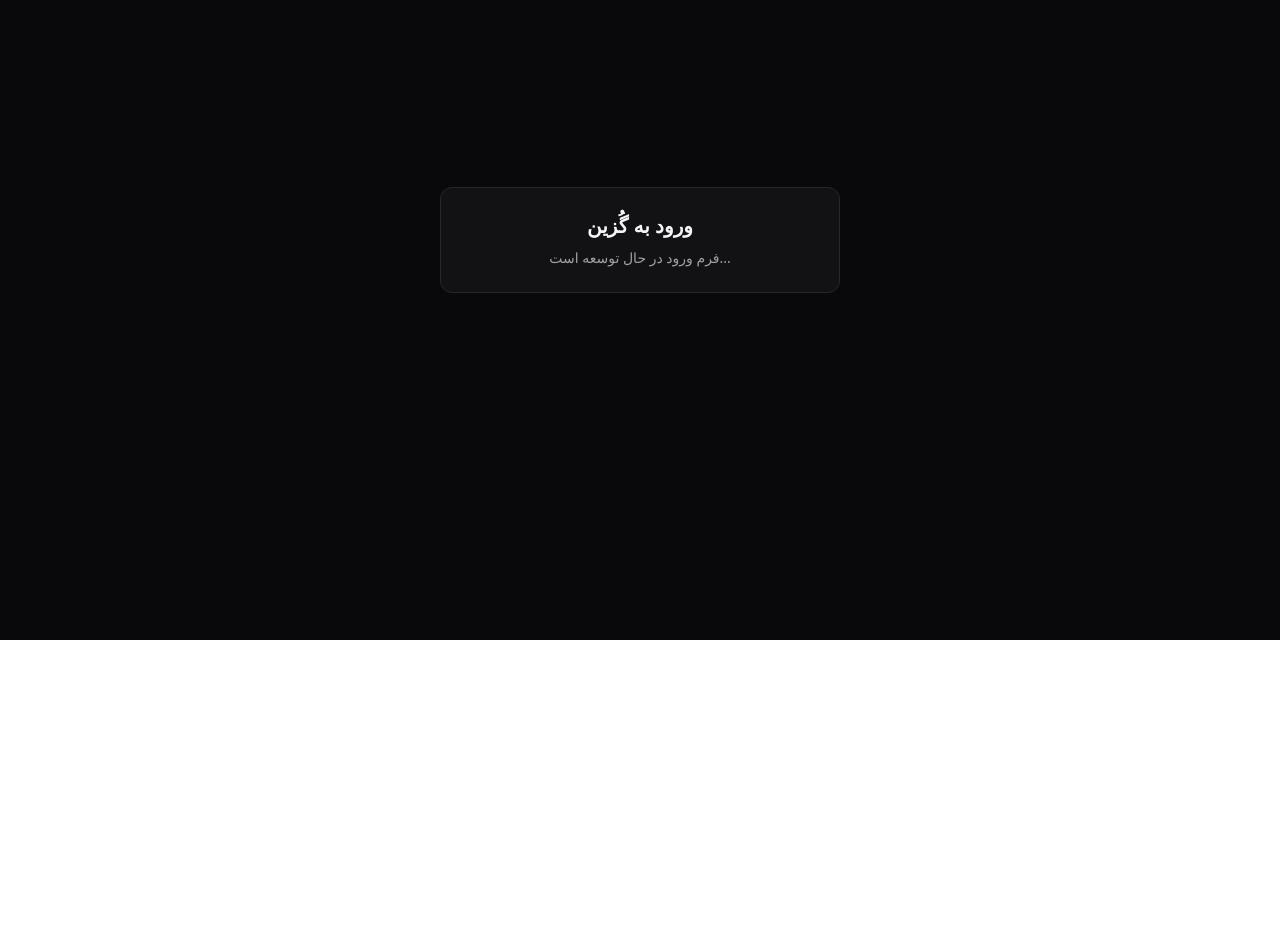
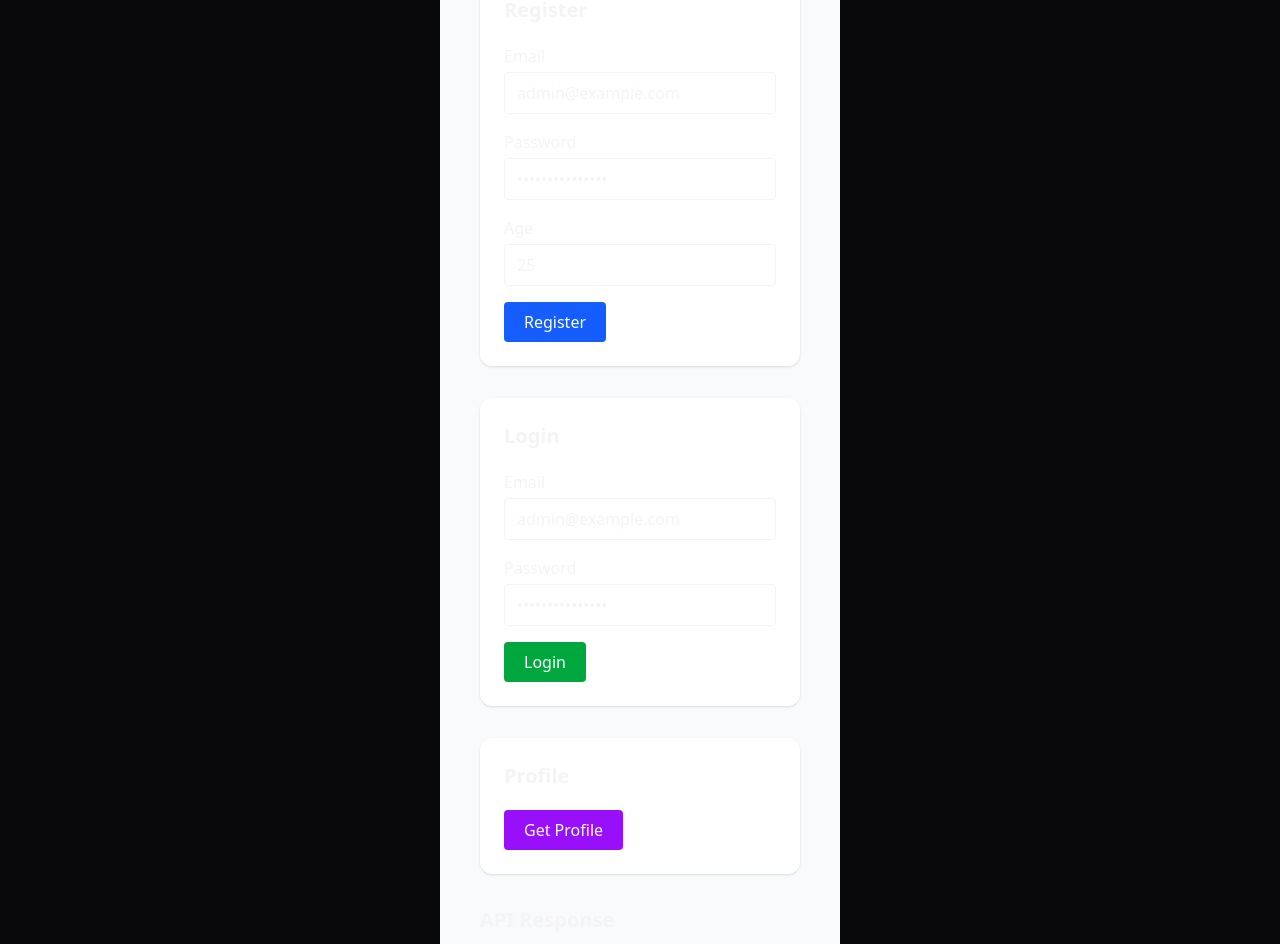
Before and after one commit to mosenn/gozin, a Next.js app: page /login in a window 1280 px wide. Shown: the part 160-1104 px from the top of the page. Before the commit the page ends 800 px from the top, so only its background shows below. Built offline with nearby package versions, Linux system fonts and the light colour scheme; no server answers.

Commit message:
fix(api-test) local & vercel

```diff
--- a/app/(auth)/login/page.tsx
+++ b/app/(auth)/login/page.tsx
@@ -1,8 +1,293 @@
+'use client';
+
+import { FormEvent, useState } from 'react';
+
+import {
+  getProfile,
+  login,
+  register,
+} from '@/features/auth/api/authApi';
+
+type Result = unknown;
+
 export default function LoginPage() {
+  const [result, setResult] = useState<Result>(null);
+  const [loading, setLoading] = useState(false);
+
+  // -------------------------
+  // Register
+  // -------------------------
+
+  const handleRegister = async (
+    event: FormEvent<HTMLFormElement>,
+  ) => {
+    event.preventDefault();
+
+    const formData = new FormData(event.currentTarget);
+
+    const email = formData.get('email') as string;
+    const password = formData.get('password') as string;
+    const age = Number(formData.get('age'));
+
+    try {
+      setLoading(true);
+      setResult(null);
+
+      const data = await register({
+        email,
+        password,
+        age,
+      });
+
+      setResult(data);
+    } catch (error: unknown) {
+      handleError(error);
+    } finally {
+      setLoading(false);
+    }
+  };
+
+  // -------------------------
+  // Login
+  // -------------------------
+
+  const handleLogin = async (
+    event: FormEvent<HTMLFormElement>,
+  ) => {
+    event.preventDefault();
+
+    const formData = new FormData(event.currentTarget);
+
+    const email = formData.get('email') as string;
+    const password = formData.get('password') as string;
+
+    try {
+      setLoading(true);
+      setResult(null);
+
+      const data = await login({
+        email,
+        password,
+      });
+
+      setResult(data);
+    } catch (error: unknown) {
+      handleError(error);
+    } finally {
+      setLoading(false);
+    }
+  };
+
+  // -------------------------
+  // Profile
+  // -------------------------
+
+  const handleProfile = async () => {
+    try {
+      setLoading(true);
+      setResult(null);
+
+      const data = await getProfile();
+
+      setResult(data);
+    } catch (error: unknown) {
+      handleError(error);
+    } finally {
+      setLoading(false);
+    }
+  };
+
+  // -------------------------
+  // Error Handler
+  // -------------------------
+
+  const handleError = (error: unknown) => {
+    if (
+      typeof error === 'object' &&
+      error !== null &&
+      'response' in error
+    ) {
+      const axiosError = error as {
+        response?: {
+          data?: unknown;
+        };
+        message?: string;
+      };
+
+      setResult(
+        axiosError.response?.data ||
+          axiosError.message ||
+          'Something went wrong',
+      );
+
+      return;
+    }
+
+    setResult('Something went wrong');
+  };
+
   return (
-    <main className="rounded-xl border border-zinc-800 bg-zinc-900/60 p-6 text-center">
-      <h1 className="text-xl font-bold">ورود به گُزین</h1>
-      <p className="mt-2 text-sm text-zinc-400">فرم ورود در حال توسعه است...</p>
+    <main className="min-h-screen bg-gray-50 p-10">
+      <div className="mx-auto max-w-4xl space-y-8">
+
+        <h1 className="text-3xl font-bold">
+          Auth API Test
+        </h1>
+
+        {/* ========================= */}
+        {/* Register */}
+        {/* ========================= */}
+
+        <section className="rounded-xl bg-white p-6 shadow">
+          <h2 className="mb-5 text-xl font-semibold">
+            Register
+          </h2>
+
+          <form
+            onSubmit={handleRegister}
+            className="space-y-4"
+          >
+            <div>
+              <label className="mb-1 block">
+                Email
+              </label>
+
+              <input
+                name="email"
+                type="email"
+                placeholder="admin@example.com"
+                defaultValue="admin@example.com"
+                required
+                className="w-full rounded border px-3 py-2"
+              />
+            </div>
+
+            <div>
+              <label className="mb-1 block">
+                Password
+              </label>
+
+              <input
+                name="password"
+                type="password"
+                placeholder="Password"
+                defaultValue="Aw2$377778admin"
+                required
+                className="w-full rounded border px-3 py-2"
+              />
+            </div>
+
+            <div>
+              <label className="mb-1 block">
+                Age
+              </label>
+
+              <input
+                name="age"
+                type="number"
+                placeholder="25"
+                defaultValue="25"
+                required
+                className="w-full rounded border px-3 py-2"
+              />
+            </div>
+
+            <button
+              type="submit"
+              disabled={loading}
+              className="rounded bg-blue-600 px-5 py-2 text-white disabled:opacity-50"
+            >
+              {loading ? 'Loading...' : 'Register'}
+            </button>
+          </form>
+        </section>
+
+        {/* ========================= */}
+        {/* Login */}
+        {/* ========================= */}
+
+        <section className="rounded-xl bg-white p-6 shadow">
+          <h2 className="mb-5 text-xl font-semibold">
+            Login
+          </h2>
+
+          <form
+            onSubmit={handleLogin}
+            className="space-y-4"
+          >
+            <div>
+              <label className="mb-1 block">
+                Email
+              </label>
+
+              <input
+                name="email"
+                type="email"
+                placeholder="admin@example.com"
+                defaultValue="admin@example.com"
+                required
+                className="w-full rounded border px-3 py-2"
+              />
+            </div>
+
+            <div>
+              <label className="mb-1 block">
+                Password
+              </label>
+
+              <input
+                name="password"
+                type="password"
+                placeholder="Password"
+                defaultValue="Aw2$377778admin"
+                required
+                className="w-full rounded border px-3 py-2"
+              />
+            </div>
+
+            <button
+              type="submit"
+              disabled={loading}
+              className="rounded bg-green-600 px-5 py-2 text-white disabled:opacity-50"
+            >
+              {loading ? 'Loading...' : 'Login'}
+            </button>
+          </form>
+        </section>
+
+        {/* ========================= */}
+        {/* Profile */}
+        {/* ========================= */}
+
+        <section className="rounded-xl bg-white p-6 shadow">
+          <h2 className="mb-5 text-xl font-semibold">
+            Profile
+          </h2>
+
+          <button
+            onClick={handleProfile}
+            disabled={loading}
+            className="rounded bg-purple-600 px-5 py-2 text-white disabled:opacity-50"
+          >
+            {loading ? 'Loading...' : 'Get Profile'}
+          </button>
+        </section>
+
+        {/* ========================= */}
+        {/* Result */}
+        {/* ========================= */}
+
+        <section>
+          <h2 className="mb-3 text-xl font-semibold">
+            API Response
+          </h2>
+
+          <pre className="overflow-auto rounded-xl bg-gray-900 p-5 text-sm text-white">
+            {JSON.stringify(result, null, 2)}
+          </pre>
+        </section>
+
+      </div>
     </main>
   );
 }
--- a/app/components/layouts/Container.tsx
+++ b/app/components/layouts/Container.tsx
@@ -9,7 +9,7 @@
 export function Container({ children, className = "" }: ContainerProps) {
   return (
     <div
-      className={`mx-auto w-full max-w-7xl px-(--spacing-container-x) py-(--spacing-container-y) ${className}`}
+      className={`mx-auto w-full max-w-7xl px-container-x py-(--spacing-container-y) ${className}`}
     >
       {children}
     </div>
--- a/app/features/auth/api/authApi.ts
+++ b/app/features/auth/api/authApi.ts
@@ -1,28 +1,39 @@
 import { apiClient } from "@/services/http/client";
-import {
-  AuthResponse,
-  LoginPayload,
-  RegisterPayload,
-} from "../types/auth.types";
 
-// import {
-//   AuthResponse,
-//   LoginPayload,
-//   RegisterPayload,
-// } from "@/features/auth/types/auth.types";
 
-export const authApi = {
-  login: async (data: LoginPayload): Promise<AuthResponse> => {
-    const response = await apiClient.post<AuthResponse>("/auth/login", data);
-    return response.data;
-  },
+interface RegisterData {
+  email: string;
+  password: string;
+  age: number;
+}
 
-  register: async (data: RegisterPayload): Promise<AuthResponse> => {
-    const response = await apiClient.post<AuthResponse>("/auth/register", data);
-    return response.data;
-  },
+interface LoginData {
+  email: string;
+  password: string;
+}
 
-  logout: async (): Promise<void> => {
-    await apiClient.post("/auth/logout");
-  },
+export const register = async (data: RegisterData) => {
+  const response = await apiClient.post(
+    '/auth/register',
+    data,
+  );
+
+  return response.data;
 };
+
+export const login = async (data: LoginData) => {
+  const response = await apiClient.post(
+    '/auth/login',
+    data,
+  );
+
+  return response.data;
+};
+
+export const getProfile = async () => {
+  const response = await apiClient.get(
+    '/auth/profile',
+  );
+
+  return response.data;
+};
--- a/app/page.tsx
+++ b/app/page.tsx
@@ -6,7 +6,7 @@
     <main className="min-h-screen bg-slate-950 text-slate-100" dir="rtl">
       <Container>
         {/* سکشن ۱ */}
-        <Section className="rounded-2xl border border-slate-800 bg-slate-900 p-6 ">
+        <Section className="rounded-2xl border border-slate-800 bg-green-900 p-6">
           <h2 className="text-xl font-bold text-blue-400">
             🎬 فیلم‌های پیشنهادی
           </h2>
--- a/app/services/http/client.ts
+++ b/app/services/http/client.ts
@@ -1,22 +1,9 @@
-import axios from "axios";
+import axios from 'axios';
+
 export const apiClient = axios.create({
-  baseURL: process.env.NEXT_PUBLIC_API_URL || "https://api.gozin.ir/api/v1",
+  baseURL: process.env.NEXT_PUBLIC_API_URL,
+  withCredentials: true,
   headers: {
-    "Content-Type": "application/json",
+    'Content-Type': 'application/json',
   },
-  timeout: 10000,
 });
-
-// اینترسپتور برای افزودن خودکار توکن به ریکوئست‌ها
-apiClient.interceptors.request.use(
-  (config) => {
-    if (typeof window !== "undefined") {
-      const token = localStorage.getItem("token");
-      if (token) {
-        config.headers.Authorization = `Bearer ${token}`;
-      }
-    }
-    return config;
-  },
-  (error) => Promise.reject(error)
-);
```
